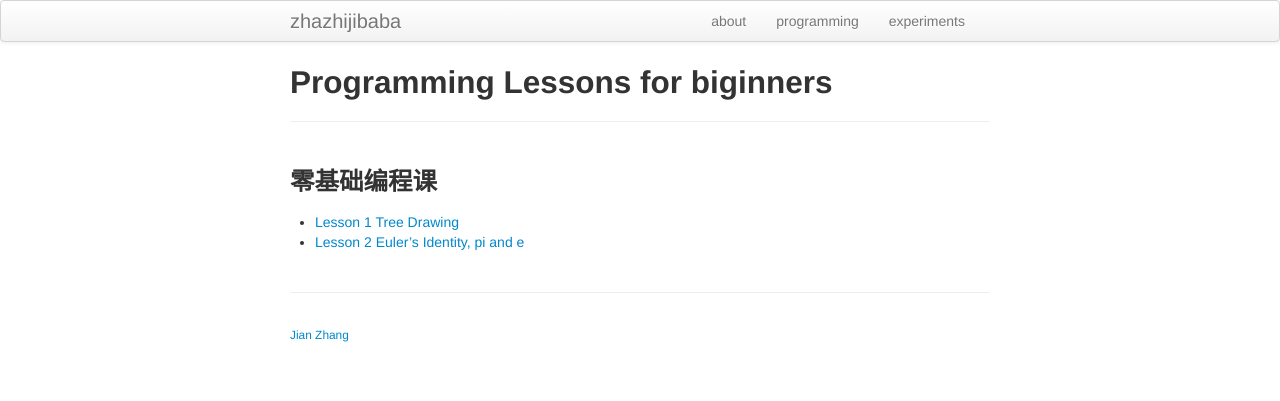
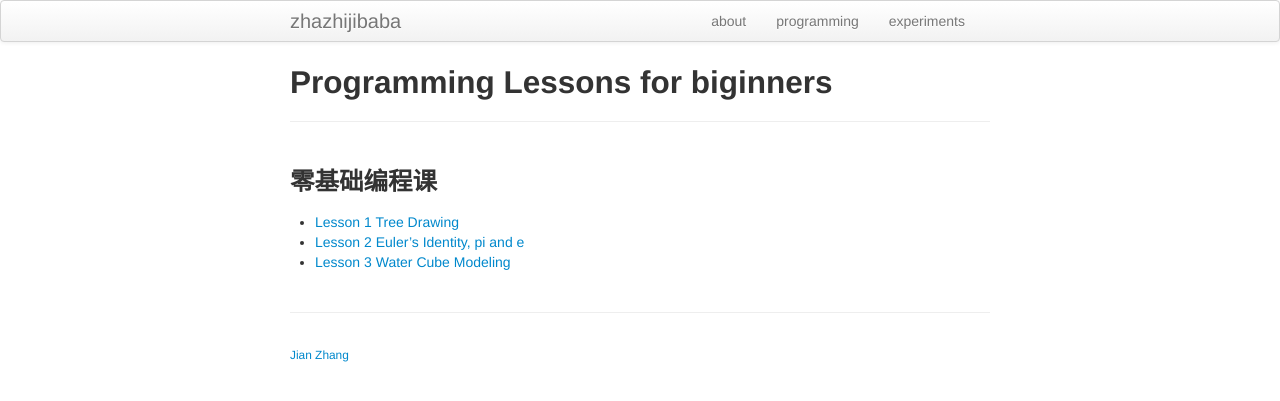
Before and after one commit to zhazhijibaba/zhazhijibaba.github.io, a Jekyll site: the page built from pages/programming.md, in a window 1280 px wide. Shown: the top 401 px of the page. Built offline with Jekyll 4.4.1, drawn with Linux system fonts in a browser that asks for light colours.

Commit message:
Update programming.md

```diff
--- a/pages/programming.md
+++ b/pages/programming.md
@@ -6,3 +6,4 @@ description: programming turtorials for beginners
 ### 零基础编程课
 * [Lesson 1 Tree Drawing](programming_lesson1.html)
 * [Lesson 2 Euler's Identity, pi and e](programming_lesson2.html)
+* [Lesson 3 Water Cube Modeling](programming_lesson3.html)
```
